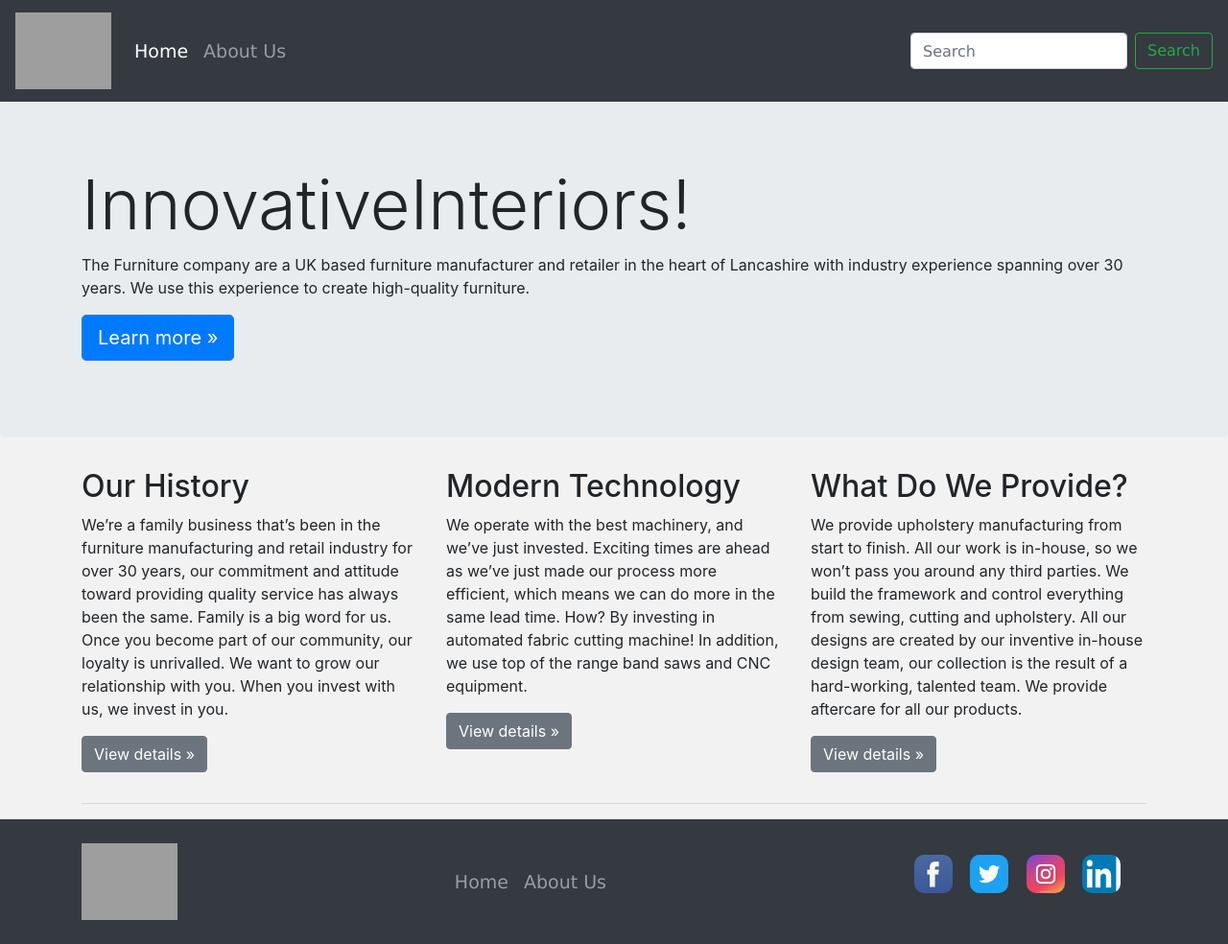
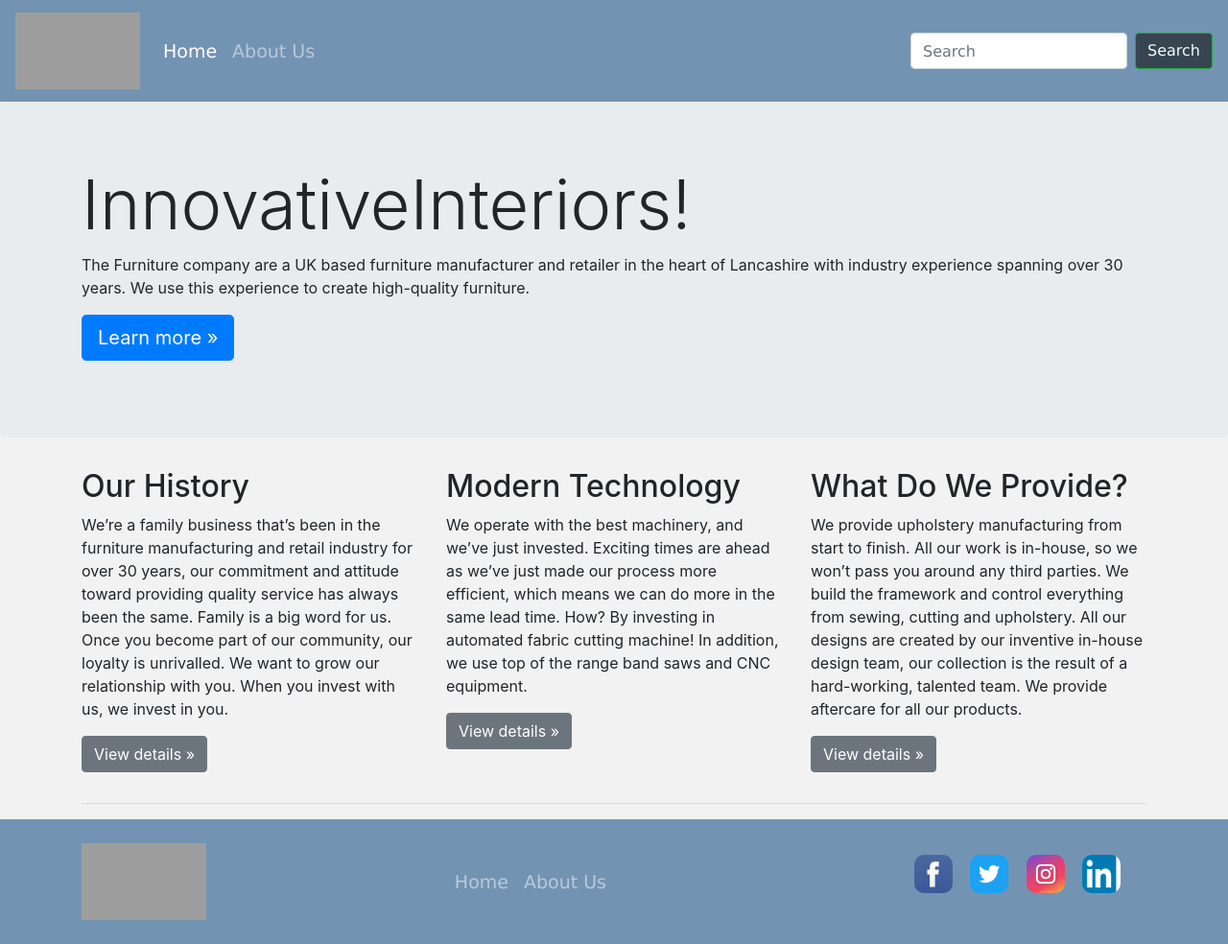
Before and after one commit to Ritikachania/Innovative_Interiors, a Django app: a page that uses InnovativeInteriors/myproject/products/templates/products/basic.html in a window 1280 px wide. Shown: the whole page at 96% size. Run offline with Django 5.2, Linux system fonts and the light colour scheme; some libraries are stand-ins or nearby versions; grey boxes are pictures that could not be loaded.

Commit message:
Update basic.html

```diff
--- a/InnovativeInteriors/myproject/products/templates/products/basic.html
+++ b/InnovativeInteriors/myproject/products/templates/products/basic.html
@@ -13,9 +13,6 @@
     <style>
        {% block css %}
 
-body {
-    background-color: #f2f2f2; /* Grey background color */
-}
 .navbar{
     font-family: 'Lucida Sans', 'Lucida Sans Regular', 'Lucida Grande', 'Lucida Sans Unicode', Geneva, Verdana, sans-serif;
     font-size: 20px;
@@ -105,8 +102,8 @@ footer.navbar-nav .nav-link:hover {
 </head>
 <body>
 
-<nav class="navbar navbar-expand-lg navbar-dark bg-dark navbar-custom">
-  <a class="navbar-brand" href="/"><img src="/static/products/logo5.png" alt="InnovativeInteriors" style="width: 100px; height: 80px;"></a>
+    <nav class="navbar navbar-expand-lg navbar-dark" style="background-color: #7393B3">
+  <a class="navbar-brand" href="/"><img src="/static/products/logo1.png" alt="InnovativeInteriors" style="width: 130px; height: 80px;"></a>
 
     <button class="navbar-toggler" type="button" data-toggle="collapse" data-target="#navbarSupportedContent" aria-controls="navbarSupportedContent" aria-expanded="false" aria-label="Toggle navigation">
         <span class="navbar-toggler-icon"></span>
@@ -118,14 +115,15 @@ footer.navbar-nav .nav-link:hover {
                 <a class="nav-link" href="/products">Home <span class="sr-only">(current)</span></a>
             </li>
             <li class="nav-item">
-                <a class="nav-link" href="/products/about">About Us</a>
+                <a class="nav-link" href="/products/about/">About Us</a>
             </li>
 
         </ul>
 
         <form method='get' action='/products/search/' class="form-inline my-2 my-lg-0">
             <input class="form-control mr-sm-2" type="search" placeholder="Search" aria-label="Search" name="search" id="search">
-            <button class="btn btn-outline-success my-2 my-sm-0" type="submit">Search</button>
+            <button class="btn btn-outline-success my-2 my-sm-0" type="submit" style="background-color: #36454F; color:aliceblue">Search</button>
+
         </form>
 
         </div>
@@ -134,9 +132,9 @@ footer.navbar-nav .nav-link:hover {
 
 {% block body %} {% endblock %}
 
-<footer class="navbar navbar-expand-lg navbar-dark bg-dark">
+<footer class="navbar navbar-expand-lg navbar-dark" style="background-color: #7393B3">
   <div class="container">
-      <a class="navbar-brand" href="/"><img src="/static/products/logo5.png" alt="InnovativeInteriors" style="width: 100px; height: 80px;"></a>
+      <a class="navbar-brand" href="/"><img src="/static/products/logo1.png" alt="InnovativeInteriors" style="width: 130px; height: 80px;"></a>
       <button class="navbar-toggler" type="button" data-toggle="collapse" data-target="#footerSupportedContent" aria-controls="footerSupportedContent" aria-expanded="false" aria-label="Toggle navigation">
           <span class="navbar-toggler-icon"></span>
       </button>
```
